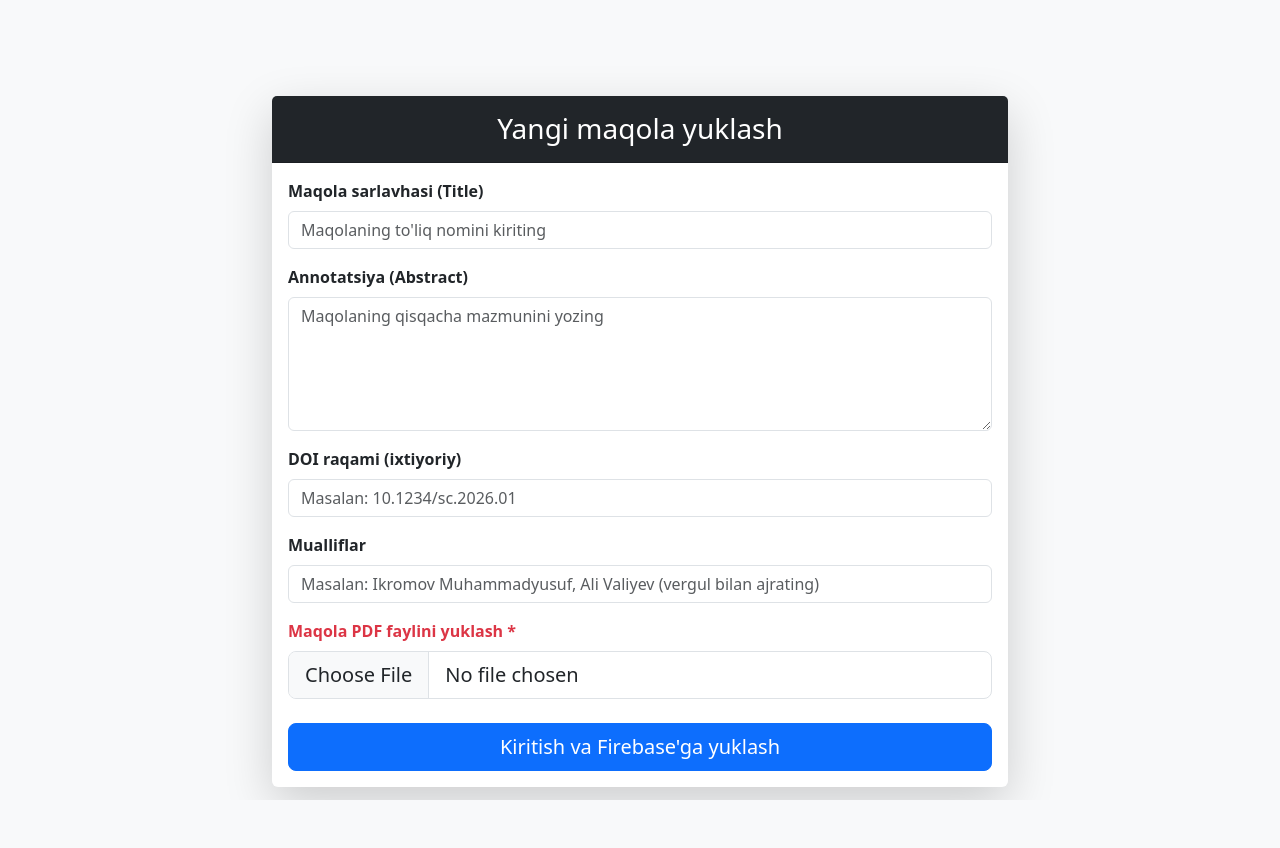
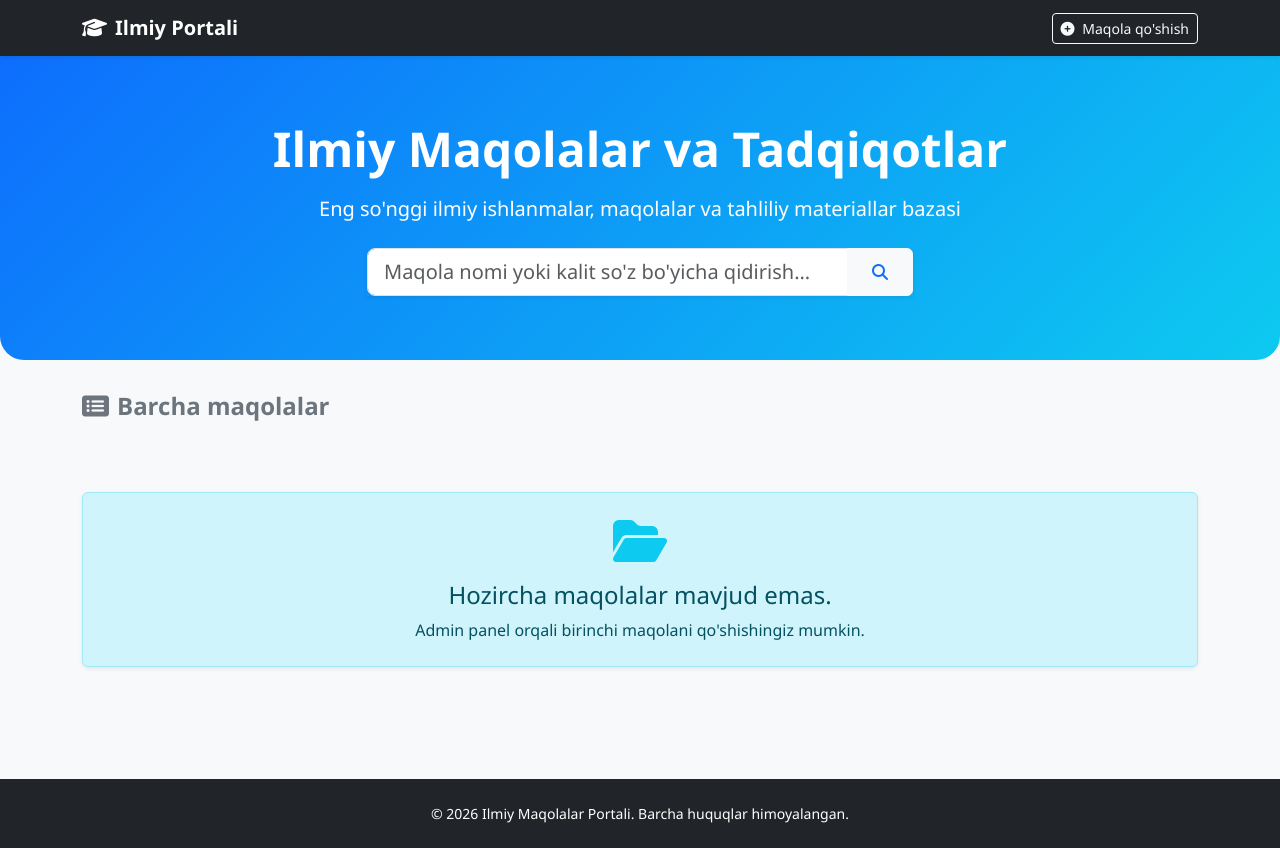
Before and after one commit to Muhammadyusuf95/scientific-article, a Flask app: page / in a window 1280 px wide. Before the commit the page ends 800 px from the top, so only its background shows below. Run offline with Flask 3, Linux system fonts and the light colour scheme.

Commit message:
Update index.html

```diff
--- a/templates/index.html
+++ b/templates/index.html
@@ -3,62 +3,145 @@
 <head>
     <meta charset="UTF-8">
     <meta name="viewport" content="width=device-width, initial-scale=1.0">
-    <title>Maqola Yuklash - Admin Panel</title>
-    <!-- Chiroyli dizayn uchun Bootstrap kutubxonasi ulangan -->
+    <title>Ilmiy Maqolalar Portali</title>
+    <!-- Bootstrap 5 CSS -->
     <link href="https://cdn.jsdelivr.net/npm/bootstrap@5.3.0/dist/css/bootstrap.min.css" rel="stylesheet">
+    <!-- FontAwesome Icons -->
+    <link rel="stylesheet" href="https://cdnjs.cloudflare.com/ajax/libs/font-awesome/6.4.0/css/all.min.css">
+    <style>
+        body {
+            background-color: #f8f9fa;
+            font-family: 'Segoe UI', Tahoma, Geneva, Verdana, sans-serif;
+        }
+        .hero-section {
+            background: linear-gradient(135deg, #0d6efd, #0dcaf0);
+            color: white;
+            padding: 4rem 2rem;
+            border-radius: 0 0 1.5rem 1.5rem;
+            margin-bottom: 2rem;
+        }
+        .article-card {
+            transition: transform 0.2s ease, box-shadow 0.2s ease;
+            border: none;
+            border-radius: 1rem;
+        }
+        .article-card:hover {
+            transform: translateY(-5px);
+            box-shadow: 0 0.5rem 1rem rgba(0, 0, 0, 0.15);
+        }
+        .stats-badge {
+            font-size: 0.85rem;
+            background-color: #e9ecef;
+            color: #495057;
+            padding: 0.35rem 0.65rem;
+            border-radius: 50rem;
+        }
+    </style>
 </head>
-<body class="bg-light">
-    <div class="container mt-5">
-        <div class="row justify-content-center">
-            <div class="col-md-8">
-                <div class="card shadow-lg border-0 rounded-lg mt-5">
-                    <div class="card-header bg-dark text-white text-center">
-                        <h3 class="font-weight-light my-2">Yangi maqola yuklash</h3>
-                    </div>
-                    <div class="card-body">
+<body>
 
-                        <!-- Xabar chiqadigan joy (Muvaffaqiyatli saqlandi yoki Xatolik) -->
-                        {% with messages = get_flashed_messages(with_categories=true) %}
-                            {% if messages %}
-                                {% for category, message in messages %}
-                                    <div class="alert alert-{{ category }} alert-dismissible fade show" role="alert">
-                                        {{ message }}
-                                    </div>
-                                {% endfor %}
-                            {% endif %}
-                        {% endwith %}
+    <!-- Navbar -->
+    <nav class="navbar navbar-expand-lg navbar-dark bg-dark shadow-sm">
+        <div class="container">
+            <a class="navbar-brand fw-bold" href="/"><i class="fas fa-graduation-cap me-2"></i>Ilmiy Portali</a>
+            <div class="ms-auto">
+                <a href="/admin/add" class="btn btn-outline-light btn-sm"><i class="fas fa-plus-circle me-1"></i> Maqola qo'shish</a>
+            </div>
+        </div>
+    </nav>
 
-                        <!-- Maqola yuklash formasi -->
-                        <form action="/admin/add" method="POST" enctype="multipart/form-data">
-                            <div class="mb-3">
-                                <label for="title" class="form-label fw-bold">Maqola sarlavhasi (Title)</label>
-                                <input type="text" class="form-control" id="title" name="title" required placeholder="Maqolaning to'liq nomini kiriting">
-                            </div>
-                            <div class="mb-3">
-                                <label for="abstract" class="form-label fw-bold">Annotatsiya (Abstract)</label>
-                                <textarea class="form-control" id="abstract" name="abstract" rows="5" required placeholder="Maqolaning qisqacha mazmunini yozing"></textarea>
-                            </div>
-                            <div class="mb-3">
-                                <label for="doi" class="form-label fw-bold">DOI raqami (ixtiyoriy)</label>
-                                <input type="text" class="form-control" id="doi" name="doi" placeholder="Masalan: 10.1234/sc.2026.01">
-                            </div>
-                            <div class="mb-3">
-                                <label for="authors" class="form-label fw-bold">Mualliflar</label>
-                                <input type="text" class="form-control" id="authors" name="authors" required placeholder="Masalan: Ikromov Muhammadyusuf, Ali Valiyev (vergul bilan ajrating)">
-                            </div>
-                            <div class="mb-4">
-                                <label for="pdf_file" class="form-label fw-bold text-danger">Maqola PDF faylini yuklash *</label>
-                                <input class="form-control form-control-lg" type="file" id="pdf_file" name="pdf_file" accept=".pdf" required>
-                            </div>
-                            <div class="d-grid gap-2">
-                                <button type="submit" class="btn btn-primary btn-lg">Kiritish va Firebase'ga yuklash</button>
-                            </div>
-                        </form>
+    <!-- Hero Section -->
+    <div class="hero-section text-center">
+        <div class="container">
+            <h1 class="display-5 fw-bold mb-3">Ilmiy Maqolalar va Tadqiqotlar</h1>
+            <p class="lead mb-4">Eng so'nggi ilmiy ishlanmalar, maqolalar va tahliliy materiallar bazasi</p>
 
+            <!-- Qidiruv paneli -->
+            <div class="row justify-content-center">
+                <div class="col-md-6">
+                    <div class="input-group shadow-sm">
+                        <input type="text" id="searchInput" class="form-control form-control-lg" placeholder="Maqola nomi yoki kalit so'z bo'yicha qidirish...">
+                        <button class="btn btn-light px-4" type="button"><i class="fas fa-search text-primary"></i></button>
                     </div>
                 </div>
             </div>
         </div>
     </div>
+
+    <!-- Main Content -->
+    <div class="container mb-5">
+        <h2 class="h4 mb-4 fw-bold text-secondary"><i class="fas fa-list-alt me-2"></i>Barcha maqolalar</h2>
+
+        <div class="row" id="articlesList">
+            {% if articles %}
+                {% for article in articles %}
+                <div class="col-md-4 mb-4 article-item">
+                    <div class="card article-card h-100 shadow-sm p-3">
+                        <div class="card-body d-flex flex-column">
+                            <h5 class="card-title fw-bold text-dark mb-3">{{ article.title }}</h5>
+                            <p class="card-text text-muted small flex-grow-1">
+                                {{ article.abstract[:150] }}...
+                            </p>
+
+                            <!-- DOI va Statistika -->
+                            <div class="d-flex justify-content-between align-items-center mt-3 mb-3">
+                                {% if article.doi %}
+                                    <span class="badge bg-secondary">DOI: {{ article.doi }}</span>
+                                {% else %}
+                                    <span class="badge bg-light text-dark">DOI mavjud emas</span>
+                                {% endif %}
+                                <div>
+                                    <span class="stats-badge me-1" title="Ko'rganlar"><i class="fas fa-eye me-1 text-primary"></i>{{ article.views_count }}</span>
+                                    <span class="stats-badge" title="Yuklab olganlar"><i class="fas fa-download me-1 text-success"></i>{{ article.downloads_count }}</span>
+                                </div>
+                            </div>
+
+                            <!-- Tugmalar -->
+                            <div class="d-flex gap-2 mt-auto">
+                                <a href="/article/{{ article.id }}" class="btn btn-outline-primary btn-sm w-50"><i class="fas fa-info-circle me-1"></i> Batafsil</a>
+                                <a href="/download/{{ article.id }}" class="btn btn-success btn-sm w-50"><i class="fas fa-file-pdf me-1"></i> Yuklab olish</a>
+                            </div>
+                        </div>
+                    </div>
+                </div>
+                {% endfor %}
+            {% else %}
+                <div class="col-12 text-center py-5">
+                    <div class="alert alert-info py-4 shadow-sm" role="alert">
+                        <i class="fas fa-folder-open fa-3x mb-3 text-info"></i>
+                        <h4>Hozircha maqolalar mavjud emas.</h4>
+                        <p class="mb-0">Admin panel orqali birinchi maqolani qo'shishingiz mumkin.</p>
+                    </div>
+                </div>
+            {% endif %}
+        </div>
+    </div>
+
+    <!-- Footer -->
+    <footer class="bg-dark text-white text-center py-4 mt-auto">
+        <div class="container">
+            <p class="mb-0 small">&copy; 2026 Ilmiy Maqolalar Portali. Barcha huquqlar himoyalangan.</p>
+        </div>
+    </footer>
+
+    <!-- Bootstrap JS -->
+    <script src="https://cdn.jsdelivr.net/npm/bootstrap@5.3.0/dist/js/bootstrap.bundle.min.js"></script>
+
+    <!-- Oddiy jonli qidiruv skripti -->
+    <script>
+        document.getElementById('searchInput').addEventListener('keyup', function() {
+            let filter = this.value.toLowerCase();
+            let items = document.querySelectorAll('.article-item');
+
+            items.forEach(function(item) {
+                let text = item.textContent.toLowerCase();
+                if (text.includes(filter)) {
+                    item.style.display = "";
+                } else {
+                    item.style.display = "none";
+                }
+            });
+        });
+    </script>
 </body>
 </html>
```
